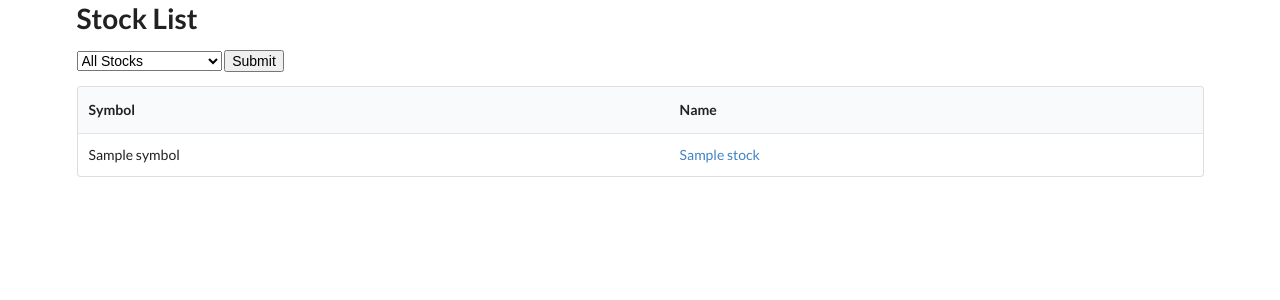
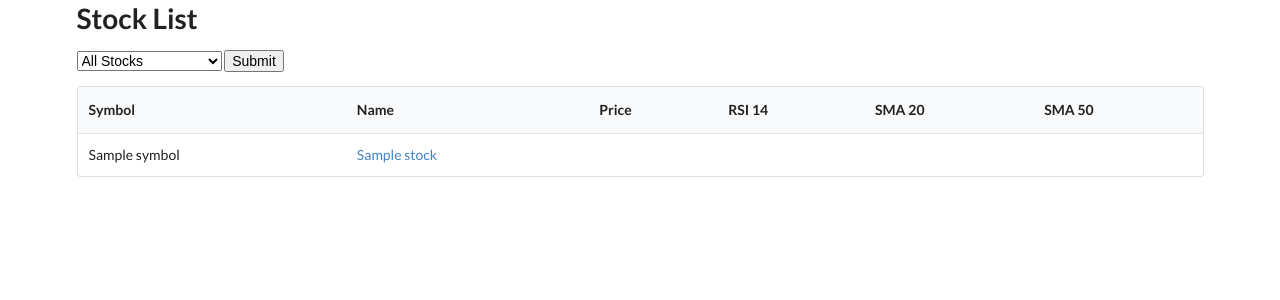
Before and after one commit to abiel2020/FullStack_Trading_Application, a FastAPI app: template templates/index.html in a window 1280 px wide. Shown: the top 300 px of the page. Run offline with FastAPI, Linux system fonts and the light colour scheme; the template is opened without the code that fills it: most values are stand-ins (such as "Sample title", 1, 10 or a date in 2020); some libraries are stand-ins or nearby versions.

Commit message:
Added rsi_14, sma_20, and sma_50 indicators to db and main page

```diff
--- a/create_db.py
+++ b/create_db.py
@@ -24,6 +24,9 @@ cursor.execute("""
         low NOT NULL,
         close NOT NULL,
         volume NOT NULL,
+        sma_20,
+        sma_50,
+        rsi_14,
         FOREIGN KEY (stock_id) REFERENCES stock (id)
     )
 """)
--- a/main.py
+++ b/main.py
@@ -32,9 +32,18 @@ def index(request: Request):
         WHERE date = ?""", ("2023-12-21",))
     else:
         cursor.execute("""SELECT id, symbol, name FROM stock ORDER BY symbol""")
+    rows = cursor.fetchall()
 
-    rows = cursor.fetchall()
-    return templates.TemplateResponse("index.html", {"request": request, "stocks": rows})
+    cursor.execute("""SELECT symbol, rsi_14, sma_20, sma_50, close
+        from stock join stock_price on stock_price.stock_id = stock.id
+        where date = '2023-12-22' """)
+
+    indicator_rows = cursor.fetchall()
+    indicator_values = {}
+    for row in indicator_rows:
+        indicator_values[row['symbol']] = row
+
+    return templates.TemplateResponse("index.html", {"request": request, "stocks": rows, "indicator_values": indicator_values})
 
 @app.get("/stock/{symbol}")
 def stock_detail(request: Request, symbol):
--- a/templates/index.html
+++ b/templates/index.html
@@ -27,6 +27,10 @@
                 <tr>
                     <th>Symbol</th>
                     <th>Name</th>
+                    <th>Price</th>
+                    <th>RSI 14</th>
+                    <th>SMA 20</th>
+                    <th>SMA 50</th>
                 </tr>
             </thead>
             <tbody>
@@ -36,8 +40,21 @@
                     <td>
                         <a href="/stock/{{stock.symbol}}">{{stock.name}}</a>
                     </td>
-
-
+                    {% if indicator_values[stock.symbol] %}
+                    <td>{{ indicator_values[stock.symbol].close }}</td>
+                    {% if indicator_values[stock.symbol].rsi_14 %}
+                    <td>{{ indicator_values[stock.symbol].rsi_14|round(2) }}</td>
+                    {% else %}
+                    <td>N/A</td>
+                    {% endif %} {% if indicator_values[stock.symbol].sma_20 %}
+                    <td>{{ indicator_values[stock.symbol].sma_20|round(2) }}</td>
+                    {% else %}
+                    <td>N/A</td>
+                    {% endif %} {% if indicator_values[stock.symbol].sma_50 %}
+                    <td>{{ indicator_values[stock.symbol].sma_50|round(2) }}</td>
+                    {% else %}
+                    <td>N/A</td>
+                    {% endif %} {% endif %}
                 </tr>
                 {% endfor %}
 
```
Also changed, not shown: populate_prices.py (+28 -8 lines).
